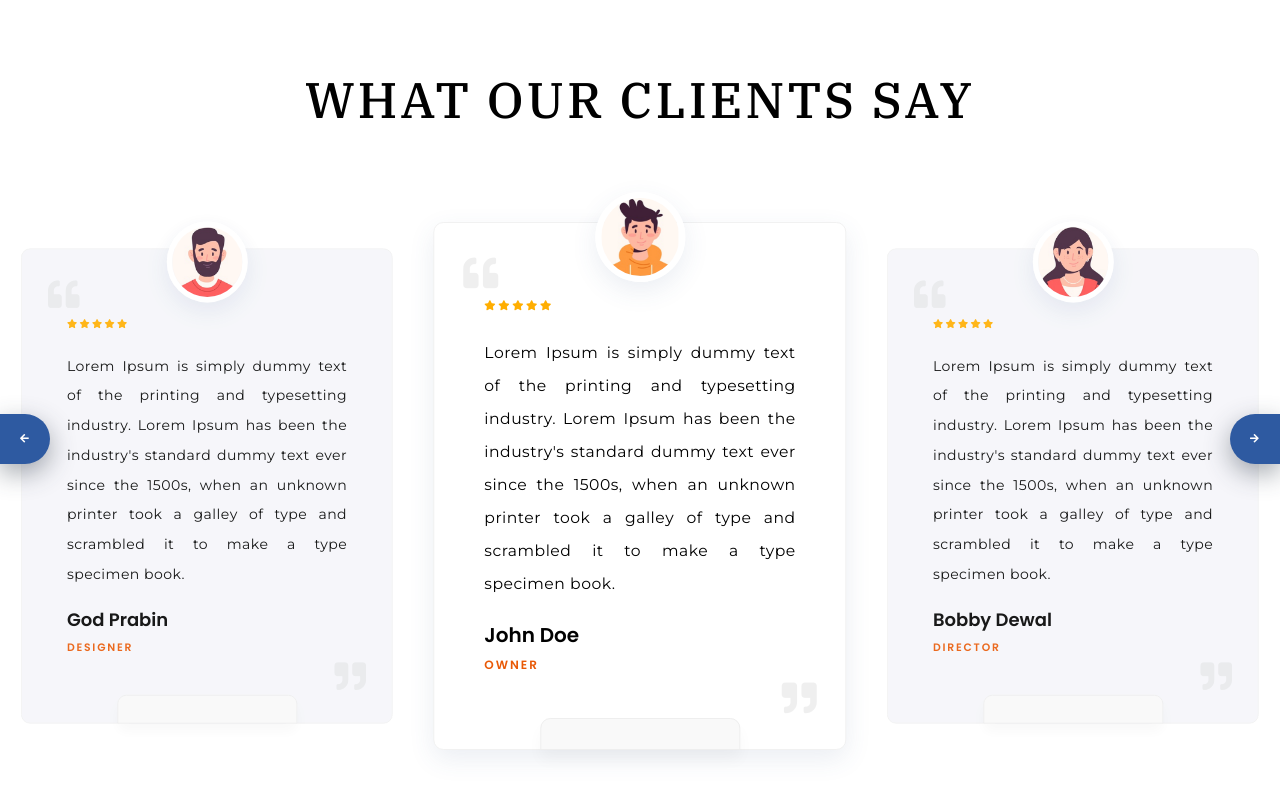
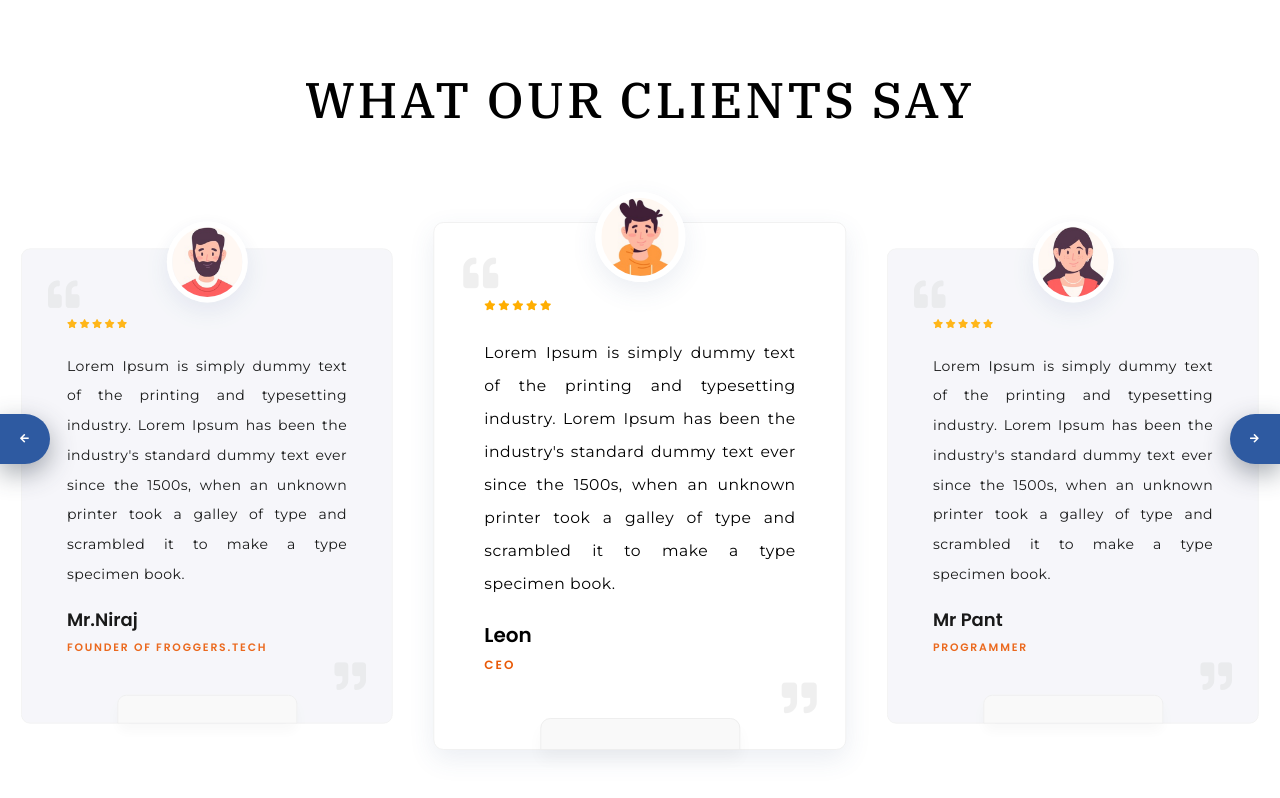
Before and after one commit to 2002lyon/Travel, a plain HTML site: page index.html in a window 1280 px wide. Shown: the part 4882-5680 px from the top of the page. Drawn offline with nearby package versions, Linux system fonts and the light colour scheme; a web font is replaced by a local one.

Commit message:
name changes

```diff
--- a/index.html
+++ b/index.html
@@ -474,8 +474,8 @@
                                         book.</p>
                                     <a href="#" class="text-link"></a>
                                     <div class="testimonials-avatar">
-                                        <h3>John Doe</h3>
-                                        <h4>Owner</h4>
+                                        <h3>Leon</h3>
+                                        <h4>CEO</h4>
                                     </div>
                                 </div>
                                 <div class="testimonials-text-after"><i class="fa fa-quote-right"></i></div>
@@ -501,8 +501,8 @@
                                         book.</p>
                                     <a href="#" class="text-link"></a>
                                     <div class="testimonials-avatar">
-                                        <h3>Bobby Dewal</h3>
-                                        <h4>Director</h4>
+                                        <h3>Mr Pant</h3>
+                                        <h4>Programmer</h4>
                                     </div>
                                 </div>
                                 <div class="testimonials-text-after"><i class="fa fa-quote-right"></i></div>
@@ -528,8 +528,8 @@
                                         book.</p>
                                     <a href="#" class="text-link"></a>
                                     <div class="testimonials-avatar">
-                                        <h3>Hanabi</h3>
-                                        <h4>Developer</h4>
+                                        <h3>Ishan</h3>
+                                        <h4>Project Manager</h4>
                                     </div>
                                 </div>
                                 <div class="testimonials-text-after"><i class="fa fa-quote-right"></i></div>
@@ -555,8 +555,8 @@
                                         book.</p>
                                     <a href="#" class="text-link"></a>
                                     <div class="testimonials-avatar">
-                                        <h3>God Prabin</h3>
-                                        <h4>Designer</h4>
+                                        <h3>Mr.Niraj</h3>
+                                        <h4>Founder of Froggers.tech</h4>
                                     </div>
                                 </div>
                                 <div class="testimonials-text-after"><i class="fa fa-quote-right"></i></div>
```
